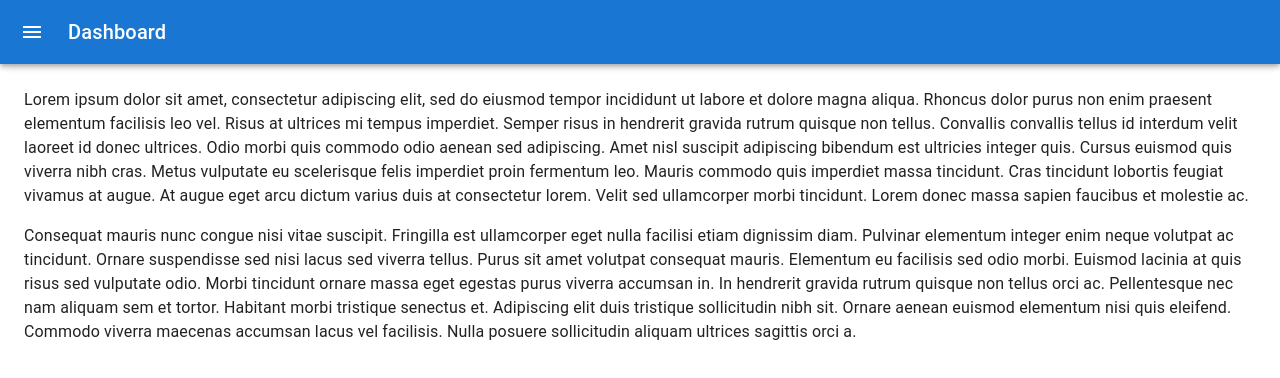
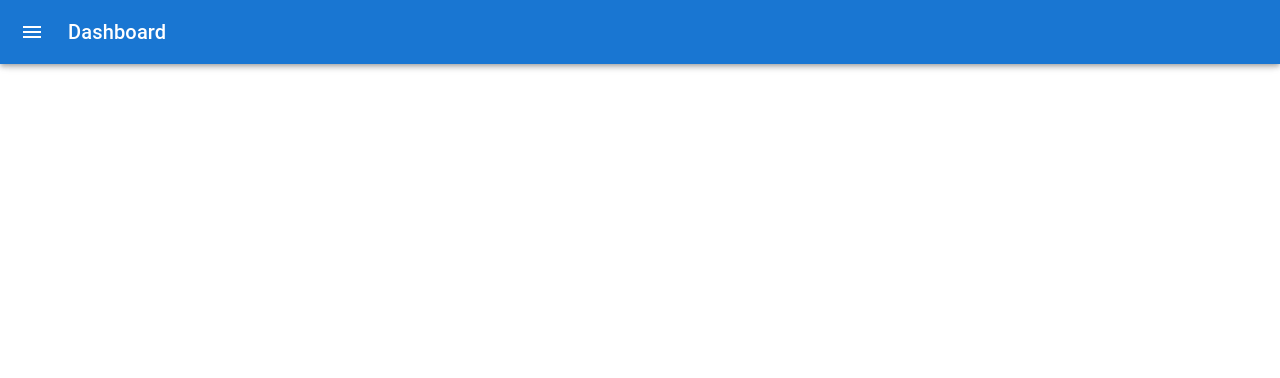
Before and after one commit to ProgFadi/giz-task08, a React (Create React App) app: page / in a window 1280 px wide. Shown: the top 378 px of the page. Built offline with nearby package versions, Linux system fonts and the light colour scheme.

Commit message:
Happy Coding

```diff
--- a/src/Pages/Category.js
+++ b/src/Pages/Category.js
@@ -1,14 +1,15 @@
 import React from 'react'
 import { Link } from 'react-router-dom'
+import NavBar from './NavBar'
 
-export default function Category() {
+export default function Category(props) {
     return (
 
 
 
-            <div>
+            <NavBar>
              <h1>Welcome to Category</h1>
-           <Link to="/">  <button>Go Back</button></Link>
-            </div>
+             <Link to="/">  <button>Go Back</button></Link>
+            </NavBar>
     )
 }
--- a/src/Pages/Dashboard.js
+++ b/src/Pages/Dashboard.js
@@ -1,14 +1,14 @@
+import { Link } from 'react-router-dom'
+import React from 'react'
+import NavBar from './NavBar'
 
-import React from 'react'
-import {Link} from 'react-router-dom'
-
-export default function DashBoard() {
+export default function DashBoard(props) {
     return (
 
-<div>
+<NavBar>
         <h1>Welcome to Dashboard!</h1>
-       <Link to="/">  <button>Go Back</button></Link>
-        </div>
+       <Link to="/">  <button variant="contained">Go Back</button></Link>
+        </NavBar>
 
     )
 }
--- a/src/Pages/NavBar.js
+++ b/src/Pages/NavBar.js
@@ -70,7 +70,7 @@ const DrawerHeader = styled('div')(({ theme }) => ({
   justifyContent: 'flex-end',
 }));
 
-export default function PersistentDrawerLeft() {
+export default function PersistentDrawerLeft(props) {
   const theme = useTheme();
   const [open, setOpen] = React.useState(false);
 
@@ -129,49 +129,25 @@ export default function PersistentDrawerLeft() {
             </ListItem>
             <ListItem button key={12}>
               <ListItemIcon>
+                <Link to="Category"> <CategoryIcon />  </Link>
+              </ListItemIcon>
+              <ListItemText primary={"Categories"} />
+            </ListItem>
+            <ListItem button key={12}>
+              <ListItemIcon>
                 <Link to="Products"> <ProductionQuantityLimitsIcon /> </Link>
               </ListItemIcon>
               <ListItemText primary={"Products"} />
             </ListItem>
-            <ListItem button key={12}>
-              <ListItemIcon>
-                <Link to="Category"> <CategoryIcon />  </Link>
-              </ListItemIcon>
-              <ListItemText primary={"Category"} />
-            </ListItem>
+
 
         </List>
 
       </Drawer>
       <Main open={open}>
         <DrawerHeader />
-        <Typography paragraph>
-          Lorem ipsum dolor sit amet, consectetur adipiscing elit, sed do eiusmod
-          tempor incididunt ut labore et dolore magna aliqua. Rhoncus dolor purus non
-          enim praesent elementum facilisis leo vel. Risus at ultrices mi tempus
-          imperdiet. Semper risus in hendrerit gravida rutrum quisque non tellus.
-          Convallis convallis tellus id interdum velit laoreet id donec ultrices.
-          Odio morbi quis commodo odio aenean sed adipiscing. Amet nisl suscipit
-          adipiscing bibendum est ultricies integer quis. Cursus euismod quis viverra
-          nibh cras. Metus vulputate eu scelerisque felis imperdiet proin fermentum
-          leo. Mauris commodo quis imperdiet massa tincidunt. Cras tincidunt lobortis
-          feugiat vivamus at augue. At augue eget arcu dictum varius duis at
-          consectetur lorem. Velit sed ullamcorper morbi tincidunt. Lorem donec massa
-          sapien faucibus et molestie ac.
-        </Typography>
-        <Typography paragraph>
-          Consequat mauris nunc congue nisi vitae suscipit. Fringilla est ullamcorper
-          eget nulla facilisi etiam dignissim diam. Pulvinar elementum integer enim
-          neque volutpat ac tincidunt. Ornare suspendisse sed nisi lacus sed viverra
-          tellus. Purus sit amet volutpat consequat mauris. Elementum eu facilisis
-          sed odio morbi. Euismod lacinia at quis risus sed vulputate odio. Morbi
-          tincidunt ornare massa eget egestas purus viverra accumsan in. In hendrerit
-          gravida rutrum quisque non tellus orci ac. Pellentesque nec nam aliquam sem
-          et tortor. Habitant morbi tristique senectus et. Adipiscing elit duis
-          tristique sollicitudin nibh sit. Ornare aenean euismod elementum nisi quis
-          eleifend. Commodo viverra maecenas accumsan lacus vel facilisis. Nulla
-          posuere sollicitudin aliquam ultrices sagittis orci a.
-        </Typography>
+
+        {props.children}
       </Main>
     </Box>
   );
--- a/src/Pages/Products.js
+++ b/src/Pages/Products.js
@@ -1,12 +1,13 @@
 import React from 'react'
 import {Link} from 'react-router-dom'
+import NavBar from './NavBar'
 
-export default function Products() {
+export default function Products(props) {
     return (
-        <div>
+        <NavBar>
             <h1>Welcome To Products </h1>
            <Link to="/">  <button>Go Back</button></Link>
-            </div>
+            </NavBar>
 
     )
 }
```
